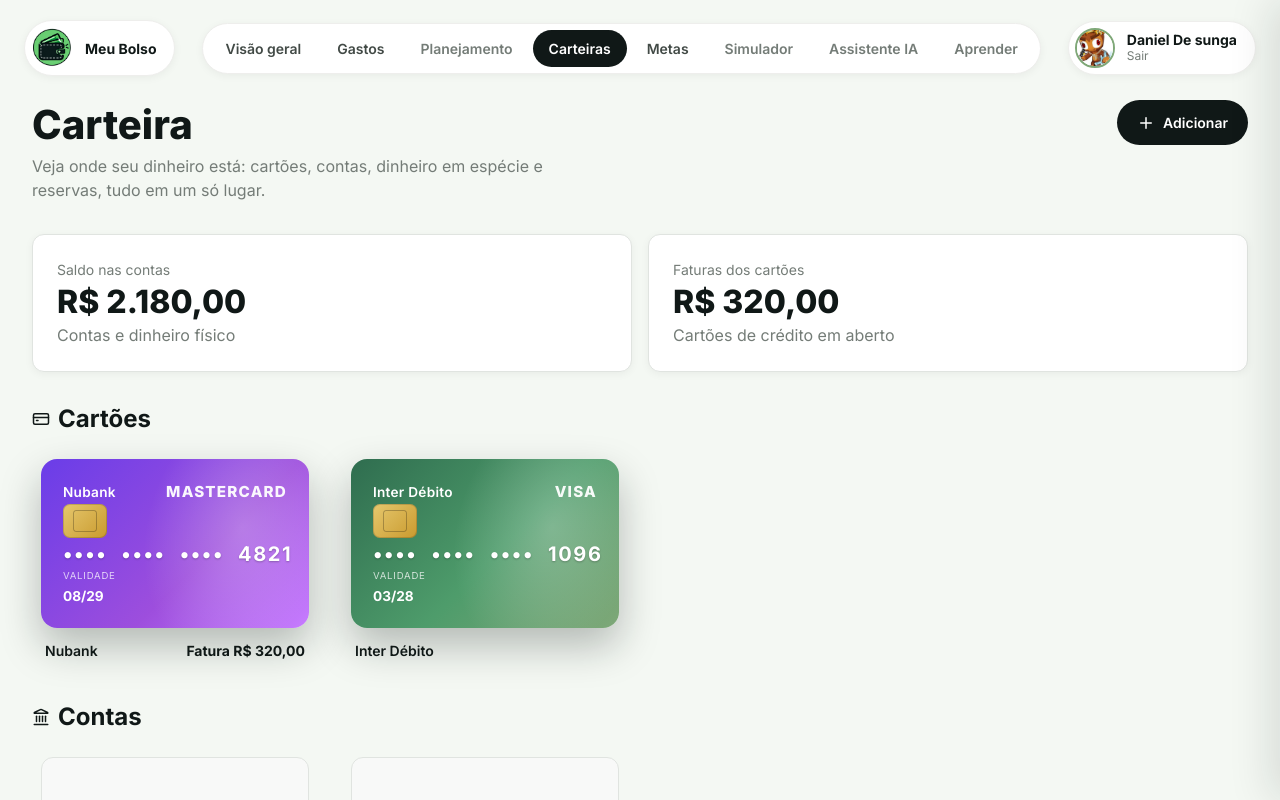
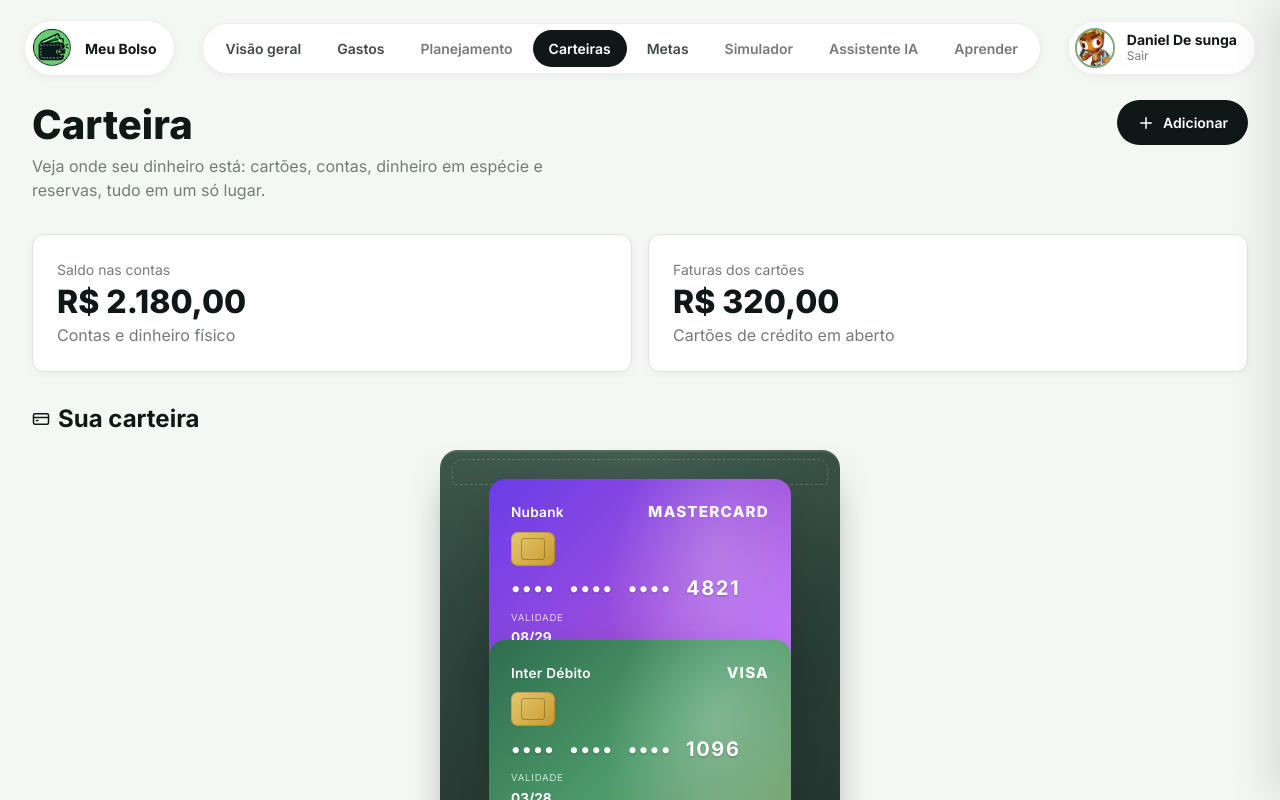
Before and after one commit to ICEI-PUC-Minas-PMGES-TI/pmg-es-2026-2-ti2-8183100-meu-bolso, a React (Vite) app in the folder Codigo/Frontend/: page /carteiras in a window 1280 px wide. Shown: the top 800 px of the page. Built offline with nearby package versions, Linux system fonts and the light colour scheme.

Commit message:
feat(carteira): redesign da secao como carteira fisica que abre e revela os cartoes

```diff
--- a/Codigo/Frontend/src/pages/Carteiras/Carteiras.jsx
+++ b/Codigo/Frontend/src/pages/Carteiras/Carteiras.jsx
@@ -182,14 +182,21 @@
         </div>
       </div>
 
-      {/* Seção: Cartões */}
-      <Secao titulo="Cartões" icone={CreditCard} vazio="Nenhum cartão cadastrado.">
+      {/* Seção: Cartões (carteira que abre e revela os cartões) */}
+      <Secao
+        titulo="Sua carteira"
+        icone={CreditCard}
+        vazio="Nenhum cartão cadastrado."
+        empilhado
+        manterAberta={cartoes.some((c) => c.id === itemSelecionado?.id)}
+      >
         {cartoes.map((item) => (
           <ItemCarteira
             key={item.id}
             item={item}
             selecionado={itemSelecionado?.id === item.id}
             onSelecionar={() => setItemSelecionado(item)}
+            semRodape
           />
         ))}
       </Secao>
@@ -253,11 +260,32 @@
   );
 }
 
-/** Seção com título e grade de itens; mostra estado vazio quando não há filhos. */
-function Secao({ titulo, icone: Icone, vazio, children }) {
+/** Seção com título e grade de itens; mostra estado vazio quando não há filhos.
+ *  Quando `empilhado`, funciona como uma carteira que abre (hover no desktop,
+ *  clique no touch) e revela os cartões. `manterAberta` impede o fechamento
+ *  enquanto houver um cartão selecionado (painel aberto). */
+function Secao({
+  titulo,
+  icone: Icone,
+  vazio,
+  empilhado = false,
+  manterAberta = false,
+  children,
+}) {
+  const [aberta, setAberta] = useState(false);
   const temItens = Array.isArray(children)
     ? children.length > 0
     : Boolean(children);
+
+  const revelada = empilhado && (aberta || manterAberta);
+
+  const propsPilha = empilhado
+    ? {
+        onMouseEnter: () => setAberta(true),
+        onMouseLeave: () => setAberta(false),
+        onClick: () => setAberta((v) => !v),
+      }
+    : {};
 
   return (
     <section className={styles.secao}>
@@ -267,7 +295,16 @@
       </div>
 
       {temItens ? (
-        <div className={styles.grade}>{children}</div>
+        <div
+          className={
+            empilhado
+              ? `${styles.pilha} ${revelada ? styles.pilhaAberta : ""}`
+              : styles.grade
+          }
+          {...propsPilha}
+        >
+          {children}
+        </div>
       ) : (
         <div className={`card ${styles.vazio}`}>
           <p className="texto-secundario">{vazio}</p>
@@ -277,8 +314,9 @@
   );
 }
 
-/** Item clicável da carteira: representação visual + rótulo e saldo. */
-function ItemCarteira({ item, selecionado, onSelecionar }) {
+/** Item clicável da carteira: representação visual + rótulo e saldo.
+ *  `semRodape` oculta o texto abaixo (usado dentro do corpo da carteira). */
+function ItemCarteira({ item, selecionado, onSelecionar, semRodape = false }) {
   const valorRodape =
     item.tipo === "reserva"
       ? formatarBRL(item.valorReservado)
@@ -293,7 +331,11 @@
       className={`${styles.item} ${selecionado ? styles.itemSelecionado : ""}`}
       role="button"
       tabIndex={0}
-      onClick={onSelecionar}
+      onClick={(e) => {
+        // evita que o clique no cartão alterne a abertura da carteira
+        e.stopPropagation();
+        onSelecionar();
+      }}
       onKeyDown={(e) => {
         if (e.key === "Enter" || e.key === " ") {
           e.preventDefault();
@@ -313,12 +355,14 @@
         valor={formatarBRL(item.saldo)}
       />
 
+      {!semRodape && (
         <div className={styles.itemRodape}>
           <span className={styles.itemNome}>{item.apelido}</span>
           {valorRodape ? (
             <span className={styles.itemValor}>{valorRodape}</span>
           ) : null}
         </div>
+      )}
     </div>
   );
 }
--- a/Codigo/Frontend/src/pages/Carteiras/Carteiras.module.css
+++ b/Codigo/Frontend/src/pages/Carteiras/Carteiras.module.css
@@ -128,6 +128,32 @@
   background-color: var(--verde-fundo);
 }
 
+/* ---------- Interações nos cartões (apenas com a carteira aberta) ---------- */
+/* com a carteira aberta (ou foco por teclado), apontar/focar um cartão
+   o traz à frente */
+.pilhaAberta .item:hover,
+.pilha .item:focus-visible {
+  transform: translateY(-6px);
+  z-index: 5;
+}
+
+/* cartão selecionado permanece destacado e acima dos demais */
+.pilha .itemSelecionado,
+.pilha .itemSelecionado:hover {
+  z-index: 6;
+}
+
+.pilha .item:focus-visible {
+  outline: none;
+}
+
+@media (prefers-reduced-motion: reduce) {
+  .pilha,
+  .pilha .item {
+    transition: none;
+  }
+}
+
 .itemRodape {
   width: 100%;
   max-width: 340px;
@@ -151,6 +177,109 @@
   white-space: nowrap;
 }
 
+/* ========================================
+   CARTEIRA FÍSICA (porta-cartões premium)
+   .pilha = ABA TRASEIRA da carteira (alta, de couro).
+   .pilha::after = BOLSO FRONTAL, mais baixo, onde os cartões encaixam.
+   Os cartões ficam entre a aba traseira e o bolso frontal.
+======================================== */
+.pilha {
+  position: relative;
+  display: flex;
+  flex-direction: column;
+  align-items: center;
+  width: 100%;
+  max-width: 400px;
+  margin: 0 auto;
+
+  /* espaço no topo = aba traseira acima dos cartões;
+     espaço na base = altura do bolso frontal */
+  padding: var(--espaco-5) 22px 120px;
+
+  /* couro verde-escuro do MeuBolso (material, não preto) */
+  background:
+    radial-gradient(120% 60% at 50% 0%, rgba(127, 168, 120, 0.18), transparent 60%),
+    linear-gradient(165deg, #38524a 0%, #2b4038 45%, #1f302a 100%);
+  border-radius: 18px 18px 22px 22px;
+
+  /* espessura/relevo do objeto: luz no topo, sombra na base, apoio no chão */
+  box-shadow:
+    inset 0 2px 0 rgba(255, 255, 255, 0.10),
+    inset 0 -2px 0 rgba(0, 0, 0, 0.35),
+    0 1px 0 rgba(255, 255, 255, 0.04),
+    0 22px 40px -12px rgba(16, 24, 23, 0.45);
+
+  cursor: pointer;
+  transition: padding var(--transicao-padrao);
+}
+
+/* costura da aba traseira (topo da carteira) */
+.pilha::before {
+  content: "";
+  position: absolute;
+  top: 9px;
+  left: 12px;
+  right: 12px;
+  height: 26px;
+  border: 1px dashed rgba(255, 255, 255, 0.18);
+  border-radius: 10px 10px 4px 4px;
+  pointer-events: none;
+  z-index: 0;
+}
+
+/* BOLSO FRONTAL: painel de couro mais claro, com lábio de abertura e costura */
+.pilha::after {
+  content: "";
+  position: absolute;
+  left: 0;
+  right: 0;
+  bottom: 0;
+  height: 96px;
+  z-index: 3; /* à frente dos cartões: eles entram "atrás" do bolso */
+
+  background:
+    /* costura superior do bolso */
+    linear-gradient(90deg, transparent 10px, rgba(255,255,255,0.14) 10px, rgba(255,255,255,0.14) calc(100% - 10px), transparent calc(100% - 10px)) top/100% 1px no-repeat,
+    /* material do bolso, um pouco mais claro que a aba traseira */
+    linear-gradient(180deg, #44615607 0%, #3d584f 10%, #314a41 100%);
+  border-radius: 6px 6px 22px 22px;
+
+  /* lábio/abertura do bolso: sombra interna no topo + luz fininha */
+  box-shadow:
+    inset 0 3px 6px rgba(0, 0, 0, 0.45),
+    inset 0 1px 0 rgba(255, 255, 255, 0.12),
+    0 -2px 6px rgba(0, 0, 0, 0.20);
+  pointer-events: none;
+}
+
+.pilha .item {
+  position: relative;
+  z-index: 1;
+  width: 100%;
+  max-width: 320px;
+  transition:
+    margin-top var(--transicao-padrao),
+    transform var(--transicao-padrao);
+}
+
+/* fechado: cartões bem inseridos — só a parte superior assoma do bolso */
+.pilha .item + .item {
+  margin-top: calc(var(--espaco-12) * -1);
+}
+
+/* aberto: cartões sobem e saem do bolso, distribuídos; a carteira
+   (aba + bolso) permanece visível como o mesmo objeto */
+.pilhaAberta .item + .item,
+.pilha:focus-within .item + .item {
+  margin-top: var(--espaco-3);
+}
+
+/* aberto: a aba traseira cresce um pouco para acomodar os cartões expostos,
+   mas o bolso frontal (::after) continua ancorado na base */
+.pilhaAberta {
+  padding-bottom: 132px;
+}
+
 /* ---------- Estado vazio ---------- */
 .vazio {
   text-align: center;
@@ -163,4 +292,9 @@
   .resumo {
     grid-template-columns: 1fr;
   }
+
+  .pilha .item + .item {
+    /* em telas estreitas, reduz a sobreposição para manter legibilidade */
+    margin-top: calc(var(--espaco-6) * -1);
+  }
 }
```
Lines whose indentation alone changed are shown as unchanged.
